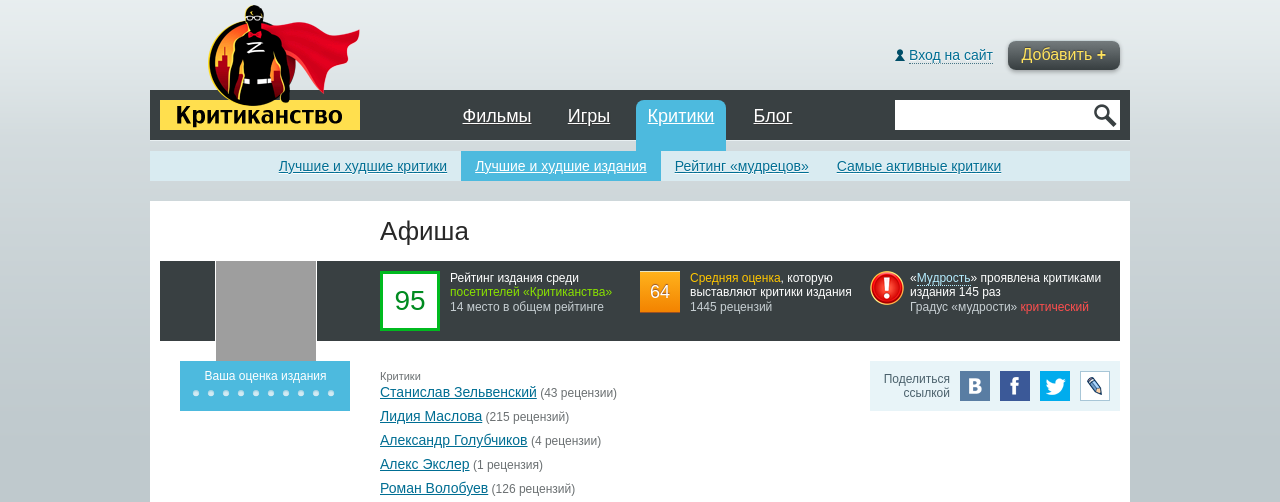
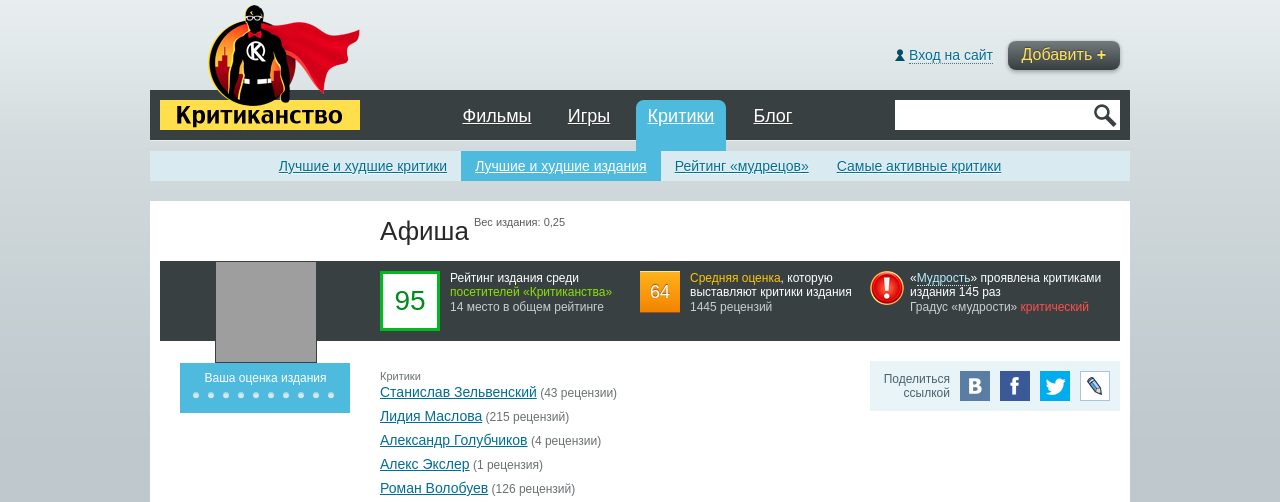
Before and after one commit to pavelminsky/kritikanstvo, a PHP site: page /edition.htm in a window 1280 px wide. Shown: the top 502 px of the page. Run offline with PHP 8.4, Linux system fonts and the light colour scheme; grey boxes are pictures that could not be loaded.

Commit message:
minor fixes + new logo

```diff
--- a/css/main.css
+++ b/css/main.css
@@ -312,6 +312,7 @@
 .page_item_title {margin: 5px 5px 12px 220px;}
 .page_item_title h1 {padding-bottom: 2px; font-size: 26px; font-weight: normal; color: #282828;}
 .page_item_title h1 span {display: inline-block; vertical-align: 2px; font-size: 16px; color: #5b6769;}
+.page_item_title h1 sup {margin-left: 5px; font-size: 11px; font-weight: normal; color: #5b5b5b; vertical-align: top;}
 .page_item_title h2 {padding-bottom: 3px; font-size: 16px; font-weight: normal; color: #92999c;}
 .page_item_title h3 {padding-bottom: 2px; font-size: 18px; font-weight: normal; color: #282828;}
 .page_item_title h3 a, .page_item_title h3 a:visited {color: #598da2;}
@@ -366,7 +367,7 @@
 .page_item_share a.googleplus, .page_item_share_short a.googleplus {background-position: 0 -150px;}
 .page_item_share a.liveinternet, .page_item_share_short a.liveinternet {background-position: 0 -180px;}
 
-.page_item_user_rating {float: left; width: 154px; height: 34px; padding: 8px; margin: 0 10px 10px 0; font-size: 12px; color: #ffffff; background-color: #4dbade;}
+.page_item_user_rating {float: left; width: 154px; height: 34px; padding: 8px; margin: 2px 10px 10px 0; font-size: 12px; color: #ffffff; background-color: #4dbade;}
 .page_item_user_rating p {padding: 0 0 2px 1px;}
 
 .page_item_stills, .page_item_videos {float: left; position: relative; width: 180px; height: 50px; background-position: center center; background-repeat: no-repeat; -webkit-background-size: cover; -o-background-size: cover; -moz-background-size: cover; background-size: cover;}
@@ -485,7 +486,7 @@
 
 
 
-.page_critic_photo {position: absolute; left: 55px; top: 0; z-index: 2; height: 100px; width: 100px; border-left: 1px solid #ffffff; border-right: 1px solid #ffffff; background-color: #f2f2f2; background-position: center center; background-repeat: no-repeat; -webkit-background-size: cover; -o-background-size: cover; -moz-background-size: cover; background-size: cover;}
+.page_critic_photo {position: absolute; left: 55px; top: 0; z-index: 2; height: 100px; width: 100px; border: 1px solid #394042; background-color: #f2f2f2; background-position: center center; background-repeat: no-repeat; -webkit-background-size: cover; -o-background-size: cover; -moz-background-size: cover; background-size: cover;}
 
 .page_critic_info {margin-top: 20px; margin-bottom: 40px;}
 .rate_critic {margin-left: 20px; text-align: center;}
--- a/edition.htm
+++ b/edition.htm
@@ -80,7 +80,7 @@
 <div class="content clearfix">
 
 	<div class="page_item_title">
-		<h1>Афиша</h1>
+		<h1>Афиша<sup title="Вес издания — это параметр, отражающий влияние оценки издания на общую оценку фильма и зависящий от посещаемости или тиража издания">Вес издания: 0,25</sup></h1>
 	</div>
 
 	<div class="page_default clearfix">
```
Also changed, not shown: i/logo.png, 1 other file.
